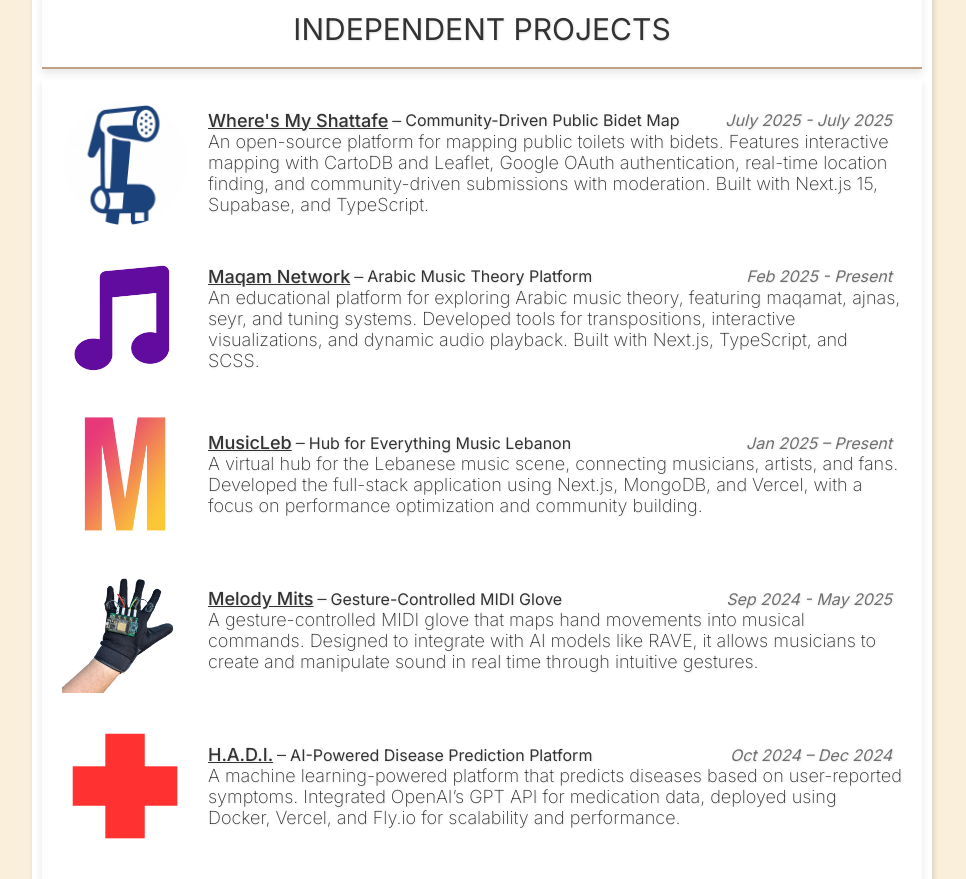
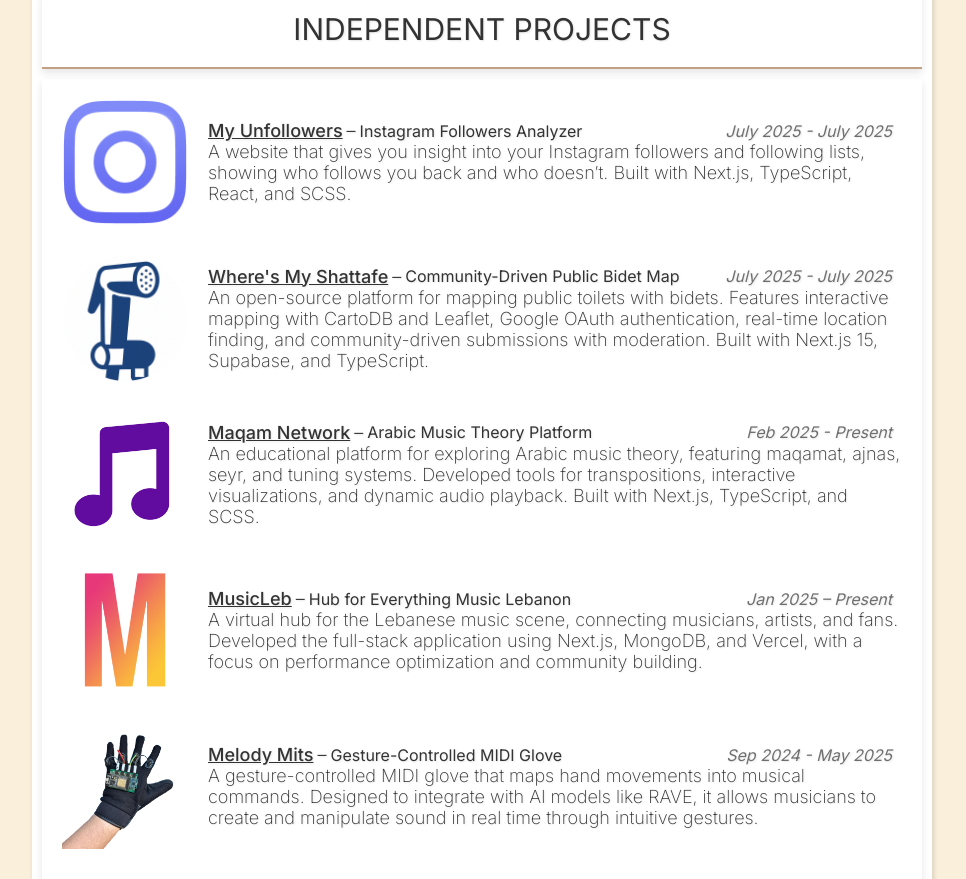
Before and after one commit to Ibrahim-ElKhansa/personal-website, a Next.js app: page / in a window 1280 px wide. Shown: the part 1480-2359 px from the top of the page, without its empty margins (158-1124 px from the left). Built offline with nearby package versions, Linux system fonts and the light colour scheme.

Commit message:
updated resume + added project

```diff
--- a/src/app/page.tsx
+++ b/src/app/page.tsx
@@ -20,6 +20,7 @@
 import MaqamNetwork from "@/../public/projects/maqam-network.png";
 import AazawaakImage from "@/../public/projects/aazawaak.png";
 import WheresMyShattafeImage from "@/../public/projects/wheres-my-shattafe.png";
+import MyUnfollowersImage from "@/../public/projects/my-unfollowers.png";
 
 interface Experience {
   company: string;
@@ -72,6 +73,15 @@
   ];
 
   const projects: Project[] = [
+    {
+      title: "My Unfollowers",
+      subTitle: "Instagram Followers Analyzer",
+      description:
+        "A website that gives you insight into your Instagram followers and following lists, showing who follows you back and who doesn’t. Built with Next.js, TypeScript, React, and SCSS.",
+      link: "https://my-unfollowers.vercel.app/",
+      image: MyUnfollowersImage,
+      period: "July 2025 - July 2025",
+    },
     {
       title: "Where's My Shattafe",
       subTitle: "Community-Driven Public Bidet Map",
```
Also changed, not shown: public/projects/my-unfollowers.png (added), 1 other file (tests, documents, lock files or other folders).
